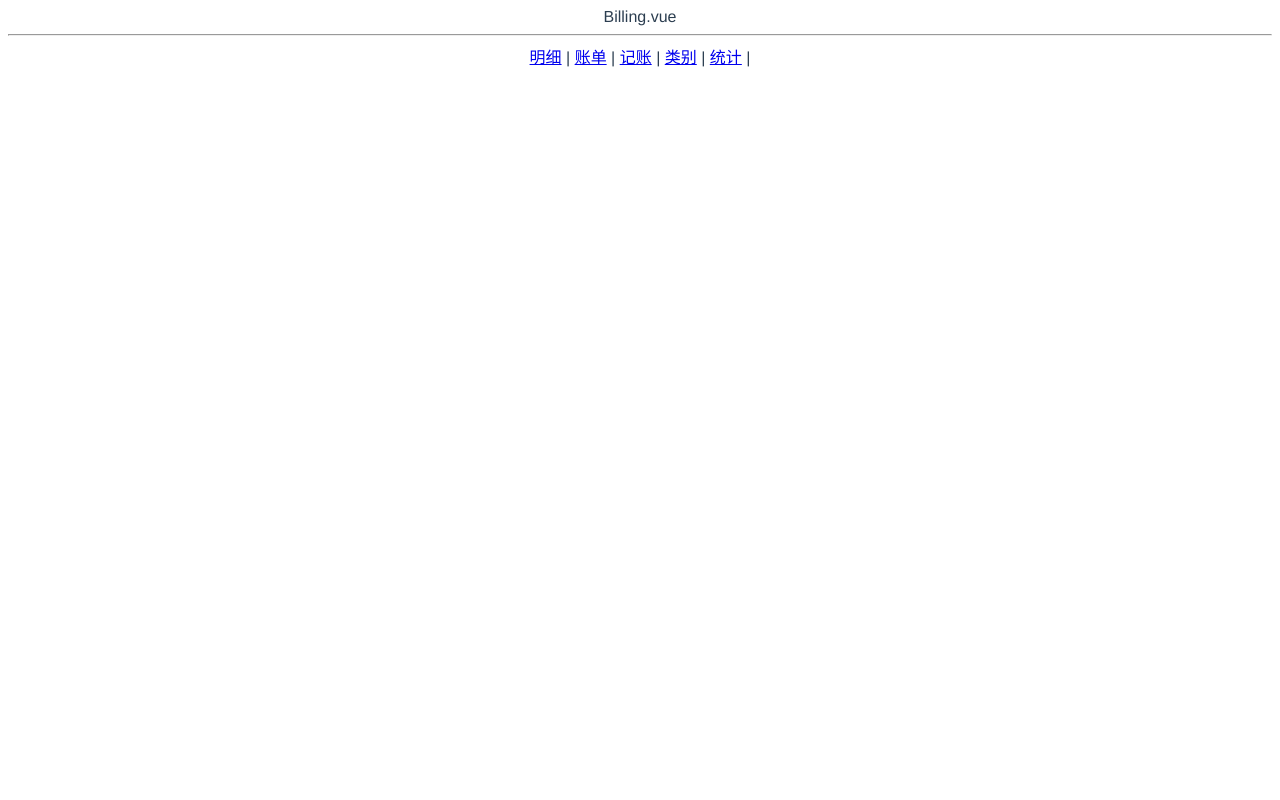
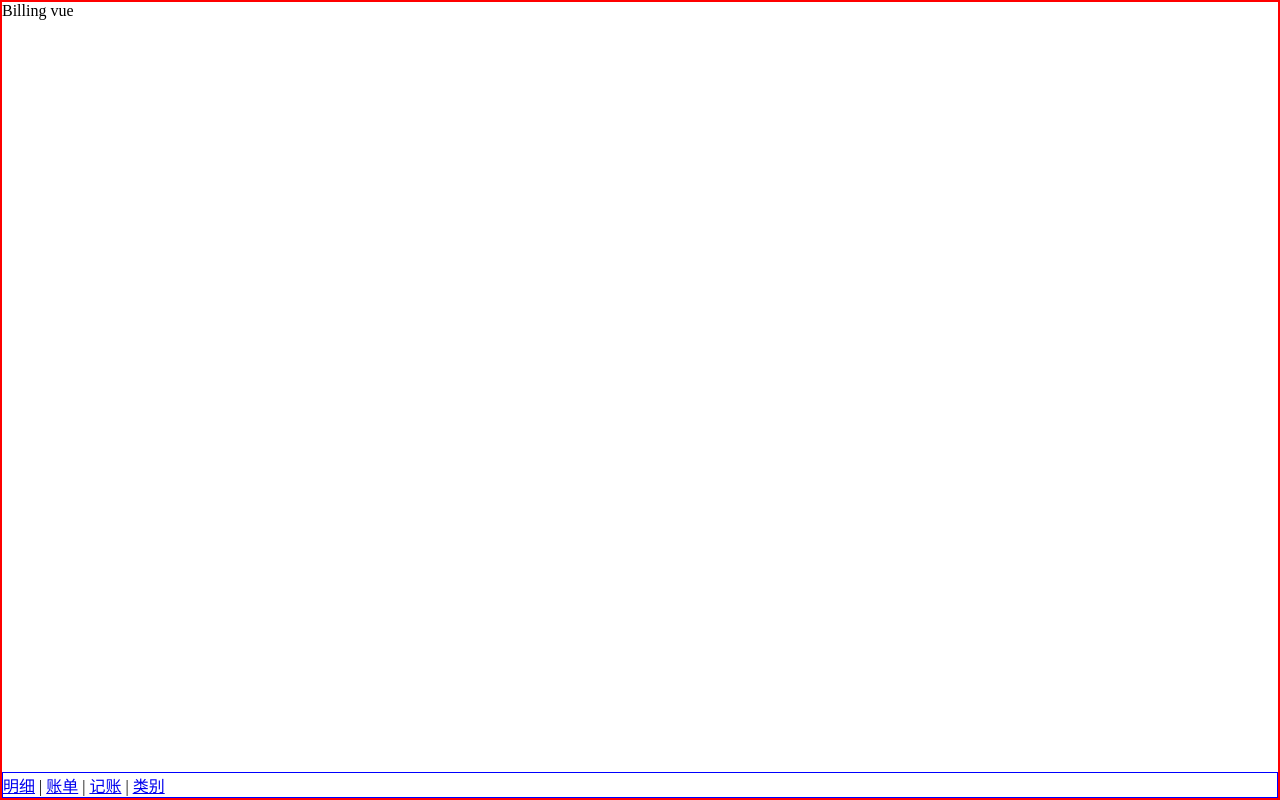
Before and after one commit to haxiedaimala/self-billing, a Vue app: page /#/billing in a window 1280 px wide. Built offline with nearby package versions, Linux system fonts and the light colour scheme.

Commit message:
抽离上下结构为 Layout.vue

```diff
--- a/src/App.vue
+++ b/src/App.vue
@@ -3,11 +3,17 @@
 </template>
 
 <style lang="scss">
-#app {
-  font-family: Avenir, Helvetica, Arial, sans-serif;
-  -webkit-font-smoothing: antialiased;
-  -moz-osx-font-smoothing: grayscale;
-  text-align: center;
-  color: #2c3e50;
+* {
+  margin: 0;
+  padding: 0;
+  box-sizing: border-box;
 }
+
+//#app {
+//  font-family: Avenir, Helvetica, Arial, sans-serif;
+//  -webkit-font-smoothing: antialiased;
+//  -moz-osx-font-smoothing: grayscale;
+//  text-align: center;
+//  color: #2c3e50;
+//}
 </style>
--- /dev/null
+++ b/src/components/Layout.vue
@@ -0,0 +1,31 @@
+<script setup lang="ts">
+</script>
+
+<template>
+  <div class="layout-wrapper">
+    <div class="content">
+      <slot name="content"/>
+    </div>
+    <nav class="nav">
+      <slot name="nav"/>
+    </nav>
+  </div>
+</template>
+
+<style lang="scss" scoped>
+.layout-wrapper {
+  display: flex;
+  flex-direction: column;
+  border: 2px solid red;
+  height: 100vh;
+
+  .content {
+    flex: 1;
+    overflow: auto;
+  }
+
+  .nav {
+    border: 1px solid blue;
+  }
+}
+</style>
--- a/src/views/Billing.vue
+++ b/src/views/Billing.vue
@@ -1,21 +1,22 @@
 <script setup lang="ts">
+import Layout from '@/components/Layout.vue';
 </script>
 
 <template>
-  <div>Billing.vue</div>
-  <hr>
-  <nav>
-    <router-link to="/details">明细</router-link>
-    |
-    <router-link to="/billing">账单</router-link>
-    |
-    <router-link to="/money">记账</router-link>
-    |
-    <router-link to="/category">类别</router-link>
-    |
-    <router-link to="/statistics">统计</router-link>
-    |
-  </nav>
+  <Layout>
+    <template #content>
+      Billing vue
+    </template>
+    <template #nav>
+      <router-link :to="{name:'details'}">明细</router-link>
+      |
+      <router-link :to="{name:'billing'}">账单</router-link>
+      |
+      <router-link :to="{name:'money'}">记账</router-link>
+      |
+      <router-link :to="{name:'category'}">类别</router-link>
+    </template>
+  </Layout>
 </template>
 
 <style lang="scss" scoped>
--- a/src/views/Details.vue
+++ b/src/views/Details.vue
@@ -1,8 +1,18 @@
 <script setup lang="ts">
+import Layout from '@/components/Layout.vue';
 </script>
 
 <template>
-  <div>Details.vue</div>
+  <Layout>
+    <template #content>
+      Details vue
+    </template>
+    <template #nav>
+      <router-link :to="{name:'details'}">明细</router-link>
+      |
+      <router-link :to="{name:'statistics'}">统计</router-link>
+    </template>
+  </Layout>
 </template>
 
 <style lang="scss" scoped>
--- a/src/views/Statistics.vue
+++ b/src/views/Statistics.vue
@@ -1,8 +1,18 @@
 <script setup lang="ts">
+import Layout from '@/components/Layout.vue';
 </script>
 
 <template>
-  <div>Statistics.vue</div>
+  <Layout>
+    <template #content>
+      Statistics vue
+    </template>
+    <template #nav>
+      <router-link :to="{name:'details'}">明细</router-link>
+      |
+      <router-link :to="{name:'statistics'}">统计</router-link>
+    </template>
+  </Layout>
 </template>
 
 <style lang="scss" scoped>
```
